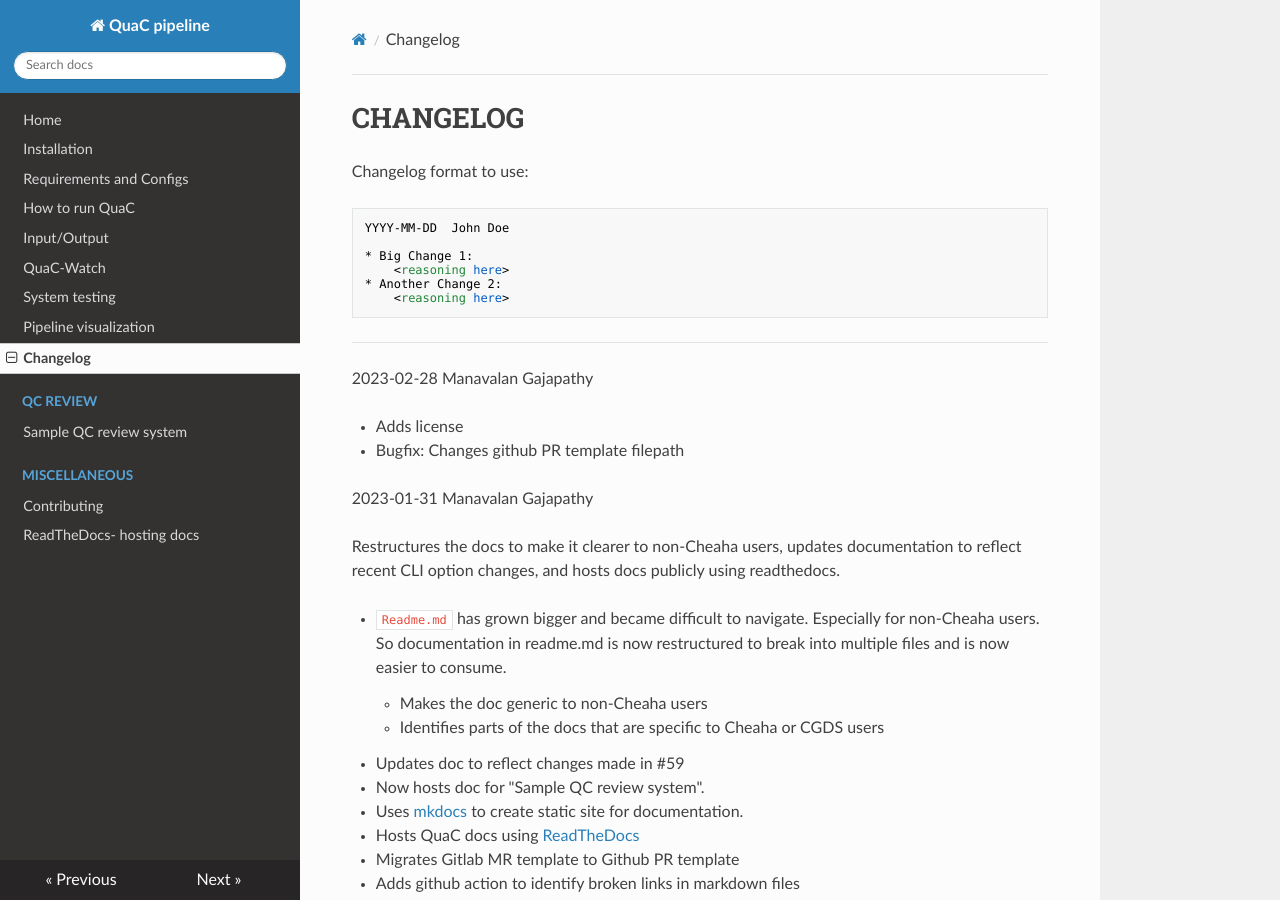
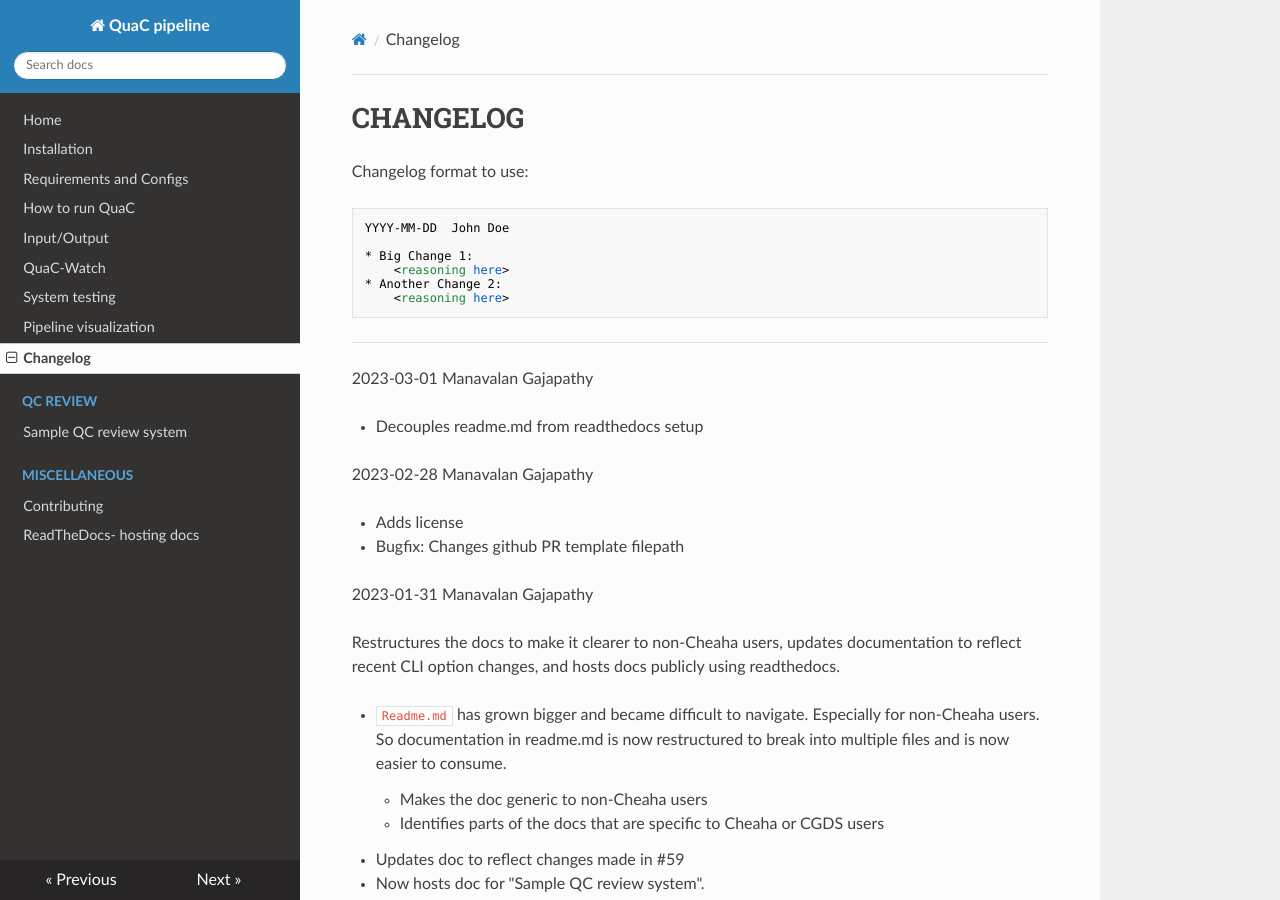
Before and after one commit to uab-cgds-worthey/quac, an MkDocs documentation site: the page built from docs/Changelog.md, in a window 1280 px wide and 900 px high. Built offline with MkDocs 1.6.1, drawn with Linux system fonts in a browser that asks for light colours; nearby versions of some CDN libraries.

Commit message:
updates changelog

````diff
--- a/docs/Changelog.md
+++ b/docs/Changelog.md
@@ -11,6 +11,11 @@ YYYY-MM-DD  John Doe
     <reasoning here>
 ```
 ---
+
+2023-03-01  Manavalan Gajapathy
+
+* Decouples readme.md from readthedocs setup
+
 
 2023-02-28  Manavalan Gajapathy
 
````
Also changed, not shown: README.md (+5 -0 lines).
